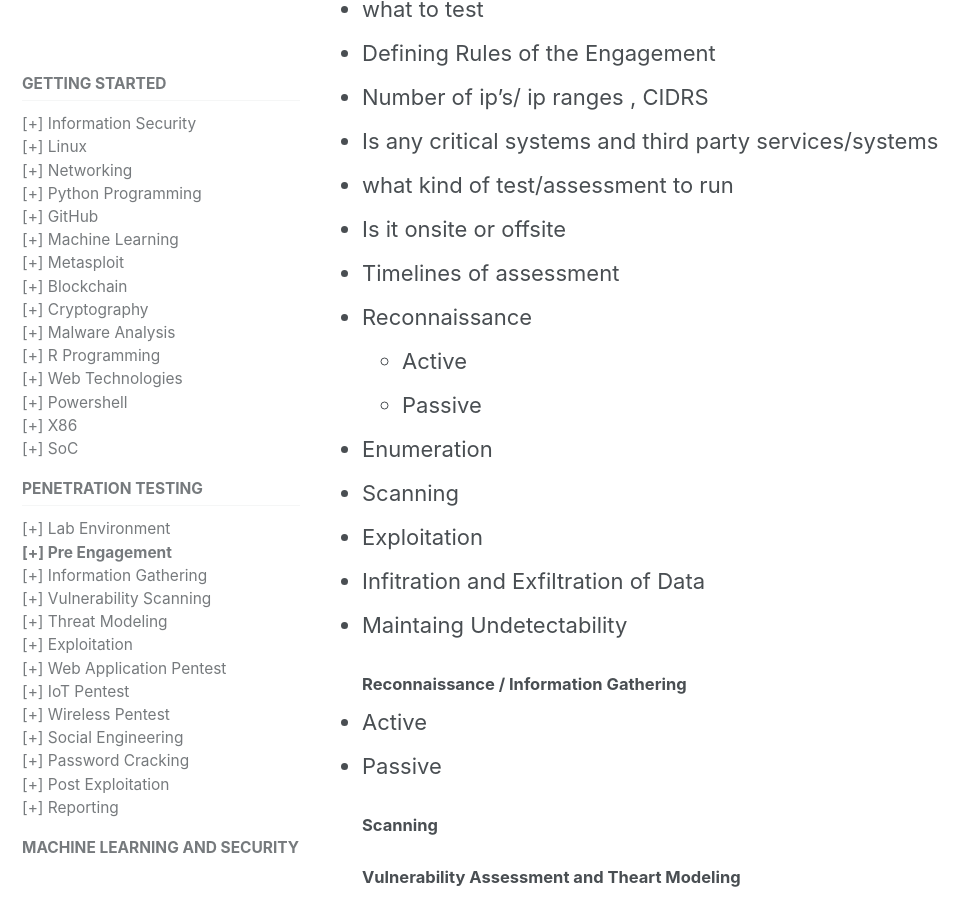
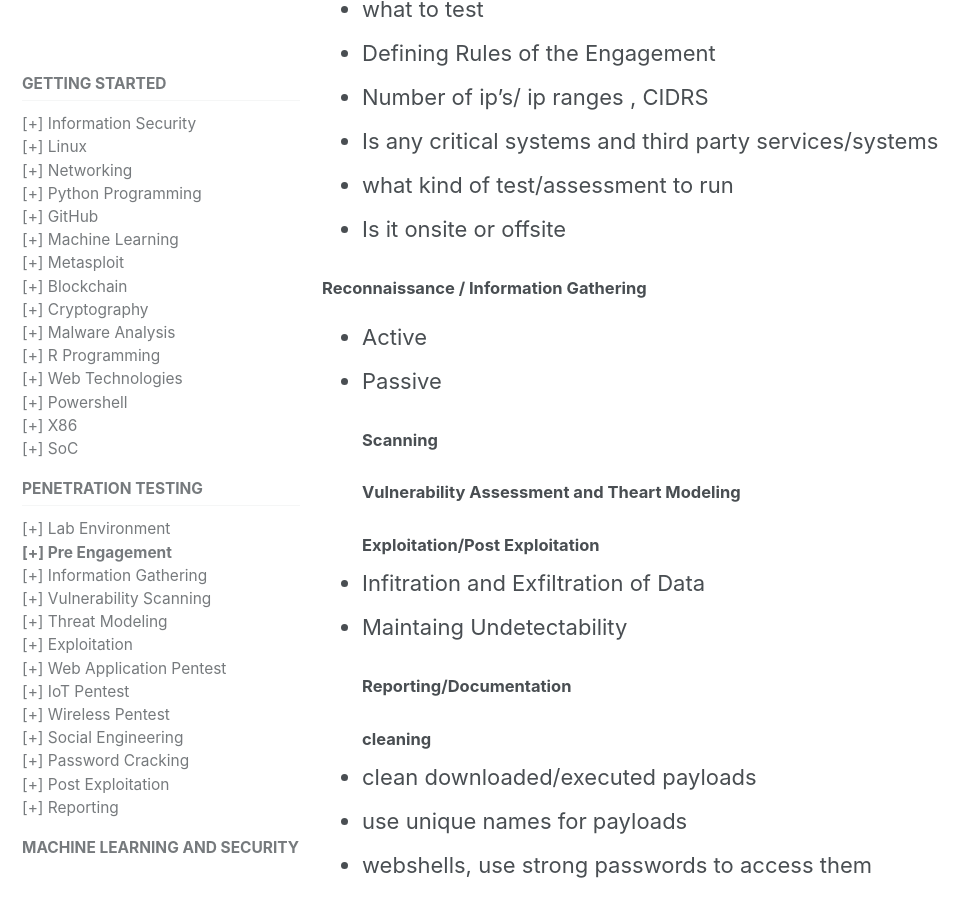
Before and after one commit to mohareti/cyberlab, a Jekyll site: the page built from _pentest/01_pre-engagement.md, in a window 1280 px wide and 900 px high, scrolled down 3010 px. Shown: the whole window, without its empty margins (0-979 px from the left). Built offline with Jekyll 4.4.1, drawn with Linux system fonts in a browser that asks for light colours; cached includes are drawn as plain includes; nearby versions of some CDN libraries.

Commit message:
Update 01_pre-engagement.md

```diff
--- a/_pentest/01_pre-engagement.md
+++ b/_pentest/01_pre-engagement.md
@@ -67,21 +67,15 @@ published: true
 - Is any critical systems and third party services/systems
 - what kind of test/assessment to run
 - Is it onsite or offsite
-- Timelines of assessment
-- Reconnaissance
-	- Active
-	- Passive
-- Enumeration
-- Scanning
-- Exploitation
-- Infitration and Exfiltration of Data
-- Maintaing Undetectability
+
 ##### Reconnaissance / Information Gathering
 - Active
 - Passive
 ##### Scanning
 ##### Vulnerability Assessment and Theart Modeling
 ##### Exploitation/Post Exploitation
+- Infitration and Exfiltration of Data
+- Maintaing Undetectability
 ##### Reporting/Documentation
 ##### cleaning
 - clean downloaded/executed payloads
```
